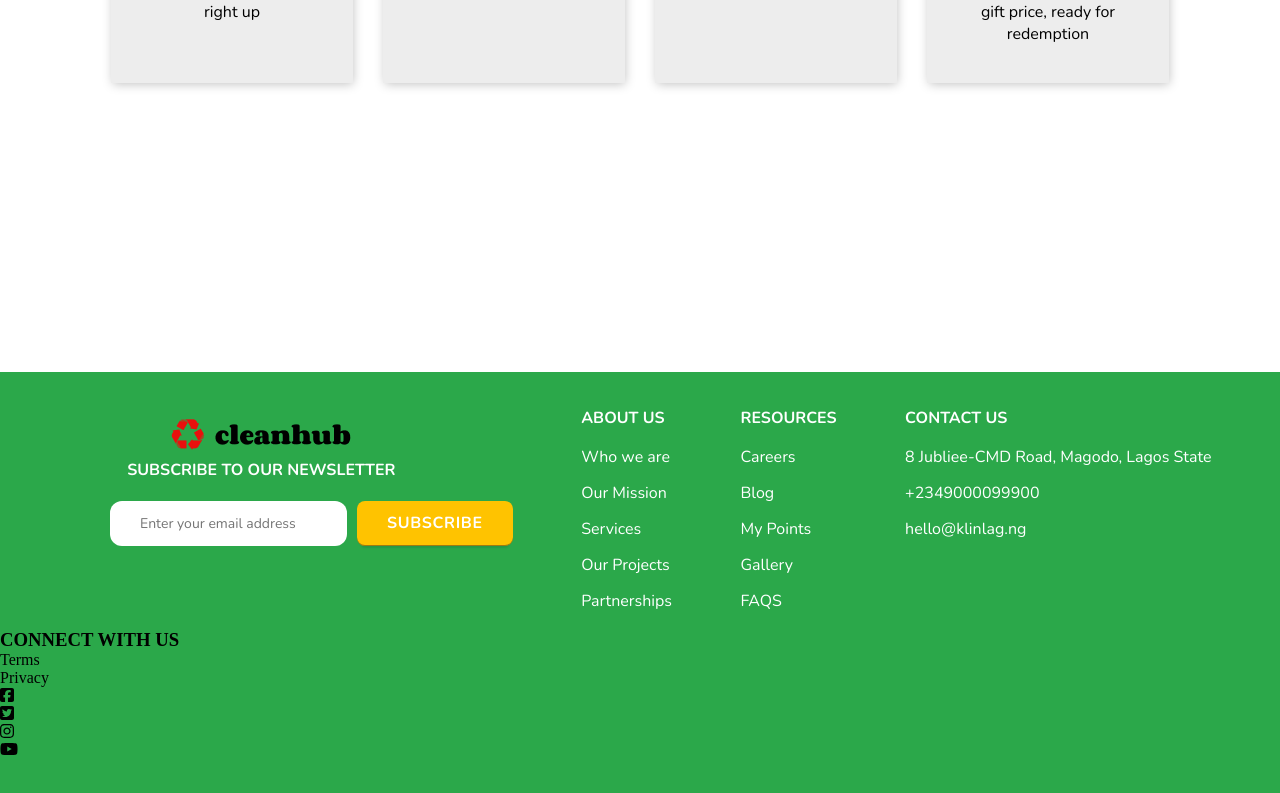
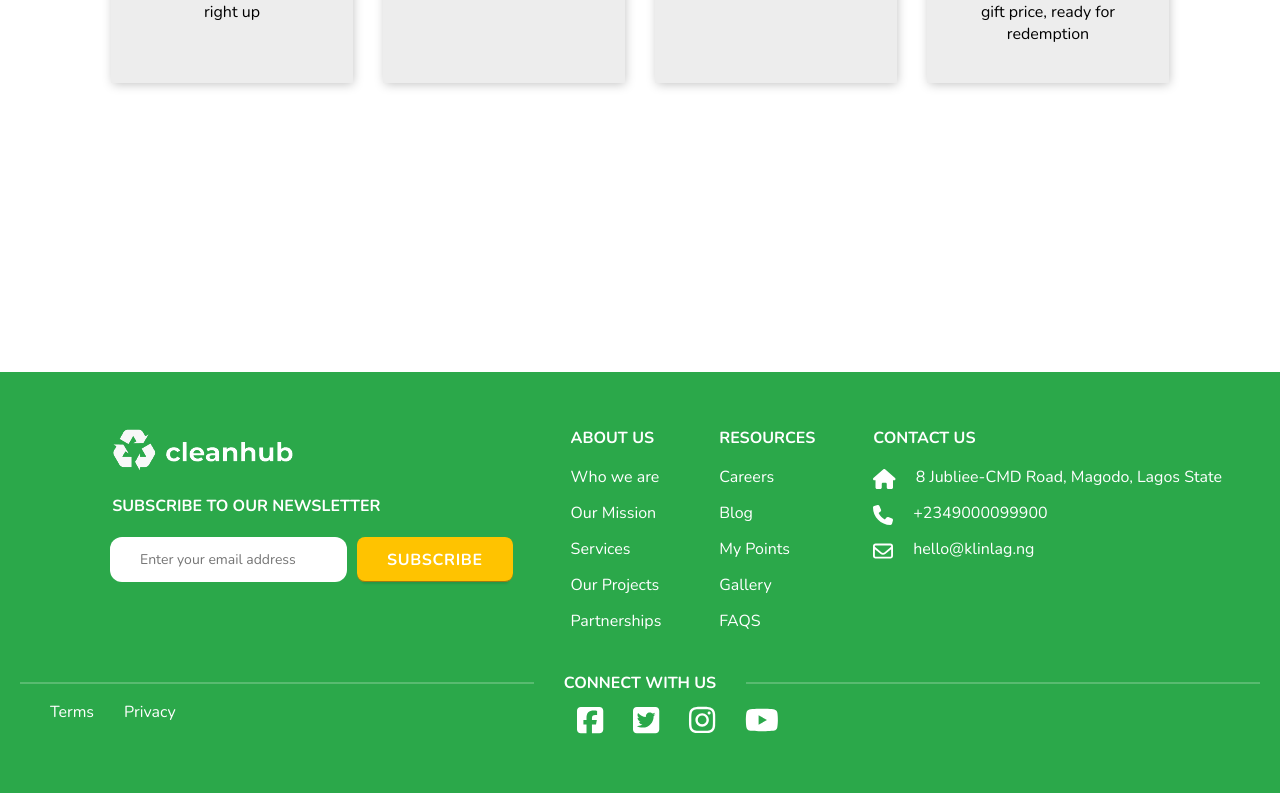
Before and after one commit to Clean-Hub/cleanhub, a React (Create React App) app: page / in a window 1280 px wide. Shown: the part 2054-2847 px from the top of the page. Built offline with nearby package versions, Linux system fonts and the light colour scheme.

Commit message:
footer style completed

```diff
--- a/src/components/footer/Footer.jsx
+++ b/src/components/footer/Footer.jsx
@@ -6,7 +6,9 @@ import {
   faTwitterSquare,
   faYoutube,
 } from '@fortawesome/free-brands-svg-icons'
-import logo from '../../assets/img/logo.png'
+import logo from '../../assets/img/footerlogo.png'
+import { faHouse, faPhone } from '@fortawesome/free-solid-svg-icons'
+import { faEnvelope } from '@fortawesome/free-regular-svg-icons'
 const Footer = () => {
   return (
     <div className='footerContainer'>
@@ -48,14 +50,17 @@ const Footer = () => {
           <div className=''>
             <h4 className='footerH contact'>CONTACT US</h4>
             <div className='house'>
+              <FontAwesomeIcon icon={faHouse} className='iconF' />
               <h3 className='footerHC'>
                 8 Jubliee-CMD Road, Magodo, Lagos State
               </h3>
             </div>
             <div className='phone'>
+              <FontAwesomeIcon icon={faPhone} className='iconF' />
               <h3 className='footerHC'>+2349000099900</h3>
             </div>
             <div className='email'>
+              <FontAwesomeIcon icon={faEnvelope} className='iconF' />
               <h3 className='footerHC'>hello@klinlag.ng</h3>
             </div>
           </div>
@@ -63,28 +68,29 @@ const Footer = () => {
       </div>
       <div className='footerB'>
         <div className='footerBConnect'>
-          <span></span>
-          <h3>CONNECT WITH US</h3>
+          <span className='footerBConnectSpan'></span>
+          <h3 className='footerBConnectH'>CONNECT WITH US</h3>
+          <span className='footerBConnectSpan'></span>
         </div>
         <div className='footerBSocial'>
           <div className='footerBSocialL'>
-            <ul>
-              <li>Terms</li>
-              <li>Privacy</li>
+            <ul className='footerBSocialLUl'>
+              <li className='footerBSocialLLi'>Terms</li>
+              <li className='footerBSocialLLi'>Privacy</li>
             </ul>
           </div>
           <div className='footerBSocialR'>
-            <ul>
-              <li>
+            <ul className='footerBSocialRUl'>
+              <li className='footerBSocialLi'>
                 <FontAwesomeIcon icon={faFacebookSquare} />
               </li>
-              <li>
+              <li className='footerBSocialLi'>
                 <FontAwesomeIcon icon={faTwitterSquare} />
               </li>
-              <li>
+              <li className='footerBSocialLi'>
                 <FontAwesomeIcon icon={faInstagram} />
               </li>
-              <li>
+              <li className='footerBSocialLi'>
                 <FontAwesomeIcon icon={faYoutube} />
               </li>
             </ul>
--- a/src/components/footer/footer.css
+++ b/src/components/footer/footer.css
@@ -18,6 +18,10 @@
   margin-left: 10px;
   margin-bottom: 80px;
 }
+.footerLogo {
+  padding-right: 130px;
+  margin-left: 10px;
+}
 .footerText {
   font-family: 'Nunito';
   font-style: normal;
@@ -26,6 +30,9 @@
   line-height: 22px;
   color: #ffffff;
   padding-bottom: 20px;
+  padding-right: 40px;
+  padding-top: 20px;
+  margin-left: 10px;
 }
 .footerSubscribe {
   display: flex;
@@ -77,6 +84,24 @@
 .contact {
   padding-bottom: 20px;
 }
+.house,
+.phone,
+.email {
+  display: flex;
+}
+.footerHC {
+  padding-left: 20px;
+}
+.iconF {
+  font-family: 'Nunito';
+  font-style: normal;
+  font-weight: 400;
+  font-size: 20px;
+  line-height: 16px;
+  color: #ffffff;
+  cursor: pointer;
+}
+
 .footerUl {
   list-style: none;
   padding-top: 20px;
@@ -99,3 +124,67 @@
   color: #ffffff;
   padding-bottom: 20px;
 }
+
+.footerB {
+  display: flex;
+  flex-direction: column;
+}
+.footerBConnect {
+  display: flex;
+  align-items: center;
+  justify-content: center;
+  padding: 10px;
+}
+.footerBConnectH {
+  font-family: 'Nunito';
+  font-style: normal;
+  font-weight: 700;
+  font-size: 16px;
+  line-height: 22px;
+  color: #ffffff;
+  padding-left: 30px;
+  padding-right: 30px;
+}
+.footerBConnectSpan {
+  width: 512px;
+  height: 0px;
+  border: 1px solid #ffffff36;
+}
+
+.footerBSocial {
+  display: flex;
+}
+.footerBSocialL {
+  flex: 1;
+}
+.footerBSocialLUl {
+  display: flex;
+  align-items: center;
+  list-style: none;
+  padding-left: 50px;
+}
+.footerBSocialLLi {
+  font-family: 'Nunito';
+  font-style: normal;
+  font-weight: 400;
+  font-size: 16px;
+  line-height: 16px;
+  color: #ffffff;
+  padding-right: 30px;
+  cursor: pointer;
+}
+.footerBSocialR {
+  flex: 2;
+}
+.footerBSocialRUl {
+  display: flex;
+  align-items: center;
+  list-style: none;
+  padding-left: 150px;
+}
+.footerBSocialLi {
+  padding-right: 30px;
+  color: #ffffff;
+  font-size: 30px;
+  cursor: pointer;
+}
```
